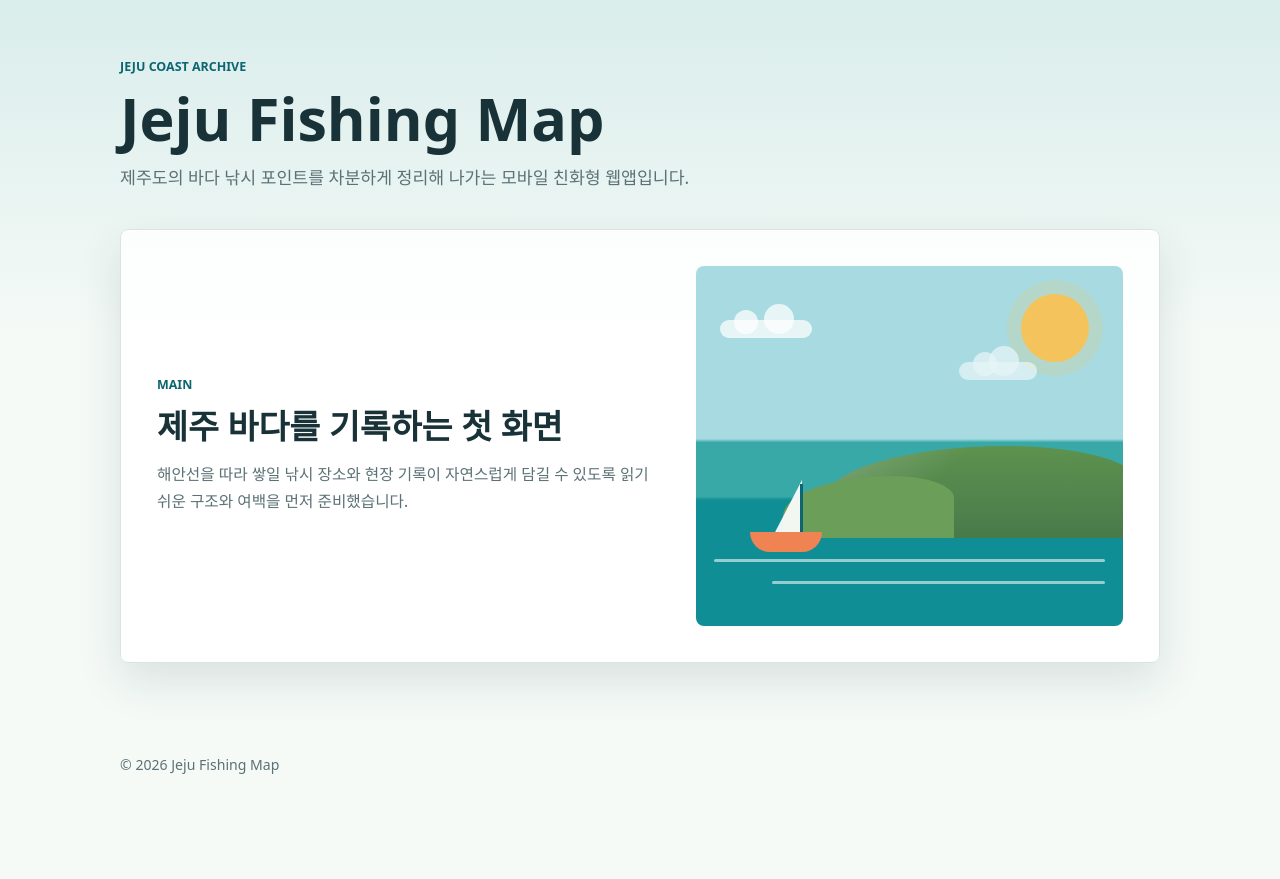
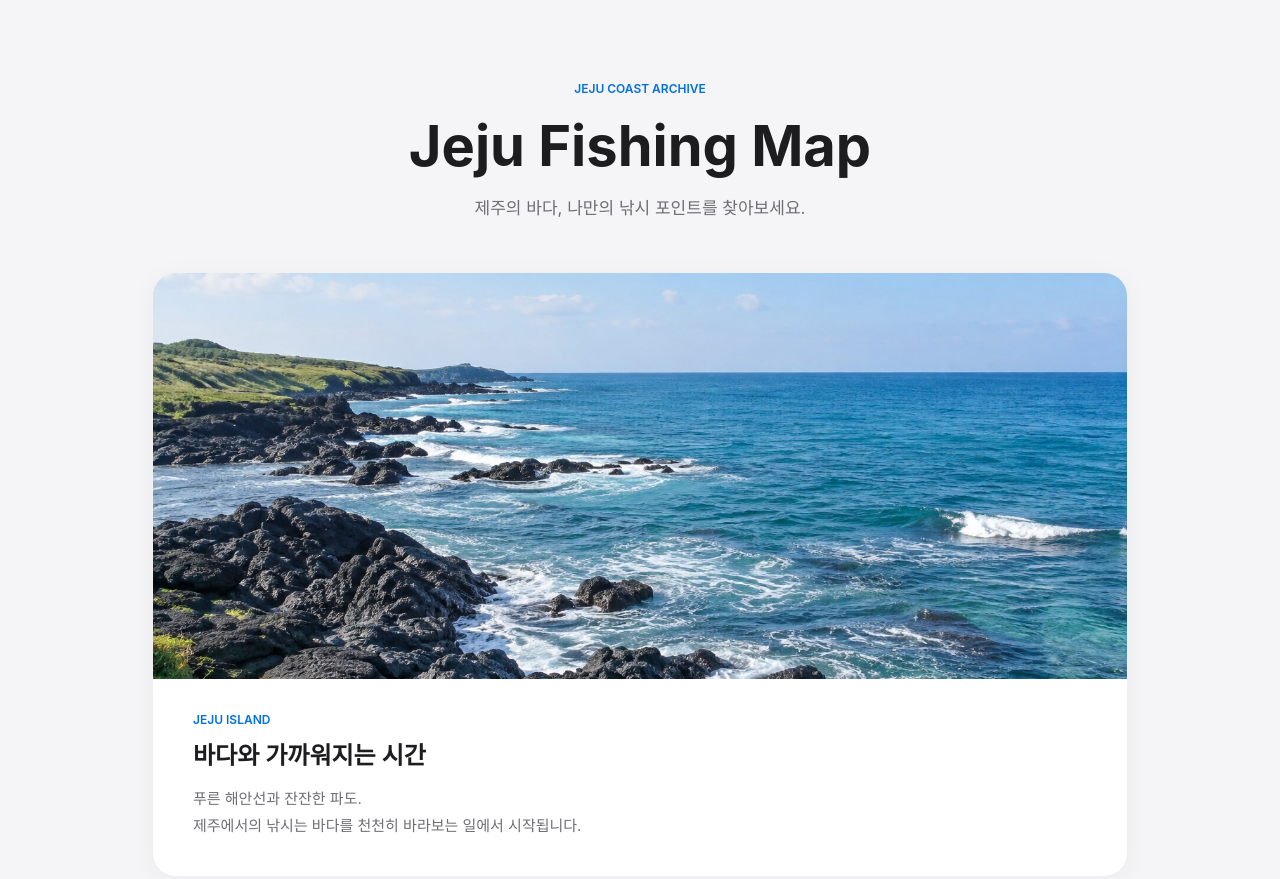
Before and after one commit to gwichaneum/jeju-fishing-map, a plain HTML site: page index.html in a window 1280 px wide. Shown: the top 879 px of the page. Before the commit the page ends 800 px from the top, so only its background shows below. Drawn offline with Linux system fonts and the light colour scheme.

Commit message:
style: redesign main page UI

```diff
--- a/index.html
+++ b/index.html
@@ -2,7 +2,10 @@
 <html lang="ko">
   <head>
     <meta charset="UTF-8" />
-    <meta name="viewport" content="width=device-width, initial-scale=1.0" />
+    <meta
+      name="viewport"
+      content="width=device-width, initial-scale=1.0, viewport-fit=cover"
+    />
     <title>Jeju Fishing Map</title>
     <link rel="stylesheet" href="./styles.css" />
     <script defer src="./script.js"></script>
@@ -13,32 +16,29 @@
         <p class="kicker">Jeju Coast Archive</p>
         <h1>Jeju Fishing Map</h1>
         <p class="intro">
-          제주도의 바다 낚시 포인트를 차분하게 정리해 나가는 모바일 친화형 웹앱입니다.
+          제주의 바다, 나만의 낚시 포인트를 찾아보세요.
         </p>
       </header>
 
       <main class="main-content">
         <section class="coast-hero" aria-labelledby="main-heading">
-          <div class="hero-copy">
-            <p class="section-label">Main</p>
-            <h2 id="main-heading">제주 바다를 기록하는 첫 화면</h2>
-            <p>
-              해안선을 따라 쌓일 낚시 장소와 현장 기록이 자연스럽게 담길 수 있도록
-              읽기 쉬운 구조와 여백을 먼저 준비했습니다.
-            </p>
+          <div class="coast-scene" aria-hidden="true">
+            <img
+              src="./assets/jeju-coast.jpg"
+              alt=""
+              width="1536"
+              height="1024"
+              fetchpriority="high"
+            />
           </div>
 
-          <div class="coast-scene" aria-hidden="true">
-            <div class="sun"></div>
-            <div class="cloud cloud-one"></div>
-            <div class="cloud cloud-two"></div>
-            <div class="island"></div>
-            <div class="water water-one"></div>
-            <div class="water water-two"></div>
-            <div class="boat">
-              <div class="sail"></div>
-              <div class="hull"></div>
-            </div>
+          <div class="hero-copy">
+            <p class="section-label">Jeju Island</p>
+            <h2 id="main-heading">바다와 가까워지는 시간</h2>
+            <p>
+              푸른 해안선과 잔잔한 파도.<br />
+              제주에서의 낚시는 바다를 천천히 바라보는 일에서 시작됩니다.
+            </p>
           </div>
         </section>
       </main>
--- a/styles.css
+++ b/styles.css
@@ -1,85 +1,110 @@
 :root {
-  --bg: #f5faf7;
+  color-scheme: light;
+  --bg: #f5f5f7;
   --surface: #ffffff;
-  --ink: #183238;
-  --muted: #5c7175;
-  --line: #d8e5e0;
-  --sea: #0f8f95;
-  --deep-sea: #0c6570;
-  --leaf: #487a4a;
-  --coral: #ef8354;
-  --sun: #f5c35b;
-  --shadow: 0 18px 45px rgba(24, 50, 56, 0.12);
+  --ink: #1d1d1f;
+  --muted: #6e6e73;
+  --blue: #0071e3;
+  --line: rgba(29, 29, 31, 0.06);
+  --shadow: 0 4px 24px rgba(29, 29, 31, 0.045);
+  --page-gutter: 20px;
+  --header-space: 48px;
 }
 
 * {
   box-sizing: border-box;
 }
 
+html {
+  font-family:
+    -apple-system,
+    BlinkMacSystemFont,
+    "Segoe UI",
+    "Apple SD Gothic Neo",
+    "Malgun Gothic",
+    sans-serif;
+  letter-spacing: 0;
+  -webkit-text-size-adjust: 100%;
+}
+
 body {
   margin: 0;
-  min-height: 100vh;
-  background:
-    linear-gradient(180deg, rgba(15, 143, 149, 0.12), transparent 340px),
-    var(--bg);
+  background: var(--bg);
   color: var(--ink);
-  font-family:
-    "Pretendard",
-    "Apple SD Gothic Neo",
-    "Malgun Gothic",
-    system-ui,
-    sans-serif;
+  line-height: 1.6;
+  -webkit-font-smoothing: antialiased;
+}
+
+::selection {
+  background: #d9eaff;
+  color: var(--ink);
+}
+
+:focus-visible {
+  outline: 3px solid var(--blue);
+  outline-offset: 4px;
 }
 
 .page-shell {
-  min-height: 100vh;
   display: flex;
   flex-direction: column;
+  min-height: 100vh;
+  min-height: 100svh;
 }
 
 .site-header,
 .main-content,
 .site-footer {
-  width: min(100%, 1080px);
-  margin: 0 auto;
-  padding-right: 20px;
-  padding-left: 20px;
+  width: min(100%, 1040px);
+  margin-inline: auto;
+  padding-left: max(var(--page-gutter), env(safe-area-inset-left));
+  padding-right: max(var(--page-gutter), env(safe-area-inset-right));
 }
 
 .site-header {
-  padding-top: 38px;
-  padding-bottom: 24px;
-}
-
-.kicker,
-.section-label {
-  margin: 0 0 12px;
-  color: var(--deep-sea);
-  font-size: 0.78rem;
-  font-weight: 800;
-  letter-spacing: 0;
-  text-transform: uppercase;
+  padding-top: calc(var(--header-space) + env(safe-area-inset-top));
+  padding-bottom: 32px;
+  text-align: center;
 }
 
 h1,
 h2,
 p {
-  margin-top: 0;
+  margin: 0;
+  overflow-wrap: break-word;
+}
+
+.kicker,
+.section-label {
+  color: var(--blue);
+  font-size: 0.75rem;
+  font-weight: 600;
+  line-height: 1.5;
+  text-transform: uppercase;
+}
+
+.kicker {
+  margin-bottom: 16px;
 }
 
 h1 {
-  margin-bottom: 14px;
-  font-size: 2.45rem;
-  line-height: 1.05;
-  letter-spacing: 0;
+  max-width: 720px;
+  margin-inline: auto;
+  font-size: 2.25rem;
+  font-weight: 700;
+  line-height: 1.15;
+  text-wrap: balance;
 }
 
 .intro {
-  max-width: 620px;
-  margin-bottom: 0;
+  max-width: 560px;
+  margin: 16px auto 0;
   color: var(--muted);
   font-size: 1rem;
-  line-height: 1.7;
+  font-weight: 400;
+  line-height: 1.75;
+  word-break: keep-all;
+  text-wrap: balance;
 }
 
 .main-content {
@@ -88,186 +113,69 @@ h1 {
 }
 
 .coast-hero {
-  display: grid;
-  gap: 24px;
-  align-items: center;
-  padding: 24px;
+  overflow: hidden;
   border: 1px solid var(--line);
-  border-radius: 8px;
-  background: rgba(255, 255, 255, 0.84);
+  border-radius: 20px;
+  background: var(--surface);
   box-shadow: var(--shadow);
+  transition: box-shadow 0.25s ease;
+}
+
+.coast-scene {
+  aspect-ratio: 1.5;
+  overflow: hidden;
+  background: #e8f1f8;
+}
+
+.coast-scene img {
+  display: block;
+  width: 100%;
+  height: 100%;
+  object-fit: cover;
+  object-position: center;
+}
+
+.hero-copy {
+  padding: 28px 24px 30px;
+}
+
+.section-label {
+  margin-bottom: 10px;
 }
 
 .hero-copy h2 {
-  margin-bottom: 14px;
-  font-size: 1.65rem;
-  line-height: 1.25;
-  letter-spacing: 0;
+  margin-bottom: 12px;
+  font-size: 1.375rem;
+  font-weight: 600;
+  line-height: 1.4;
+  word-break: keep-all;
+  text-wrap: balance;
 }
 
 .hero-copy p:last-child {
-  margin-bottom: 0;
+  max-width: 640px;
   color: var(--muted);
-  font-size: 0.98rem;
-  line-height: 1.75;
-}
-
-.coast-scene {
-  position: relative;
-  min-height: 260px;
-  overflow: hidden;
-  border-radius: 8px;
-  background:
-    linear-gradient(180deg, #a7dbe1 0 48%, #39a9a8 49% 64%, #0f8f95 65% 100%);
-  isolation: isolate;
-}
-
-.sun {
-  position: absolute;
-  top: 28px;
-  right: 34px;
-  width: 68px;
-  height: 68px;
-  border-radius: 50%;
-  background: var(--sun);
-  box-shadow: 0 0 0 14px rgba(245, 195, 91, 0.18);
-}
-
-.cloud {
-  position: absolute;
-  height: 18px;
-  border-radius: 999px;
-  background: rgba(255, 255, 255, 0.74);
-}
-
-.cloud::before,
-.cloud::after {
-  position: absolute;
-  bottom: 4px;
-  content: "";
-  border-radius: 50%;
-  background: inherit;
-}
-
-.cloud::before {
-  left: 14px;
-  width: 24px;
-  height: 24px;
-}
-
-.cloud::after {
-  right: 18px;
-  width: 30px;
-  height: 30px;
-}
-
-.cloud-one {
-  top: 54px;
-  left: 24px;
-  width: 92px;
-}
-
-.cloud-two {
-  top: 96px;
-  right: 86px;
-  width: 78px;
-  opacity: 0.72;
-}
-
-.island {
-  position: absolute;
-  right: -18px;
-  bottom: 88px;
-  width: 74%;
-  height: 92px;
-  border-radius: 58% 42% 0 0;
-  background:
-    linear-gradient(135deg, rgba(255, 255, 255, 0.24), transparent 36%),
-    linear-gradient(180deg, #5d924f, var(--leaf));
-}
-
-.island::before {
-  position: absolute;
-  bottom: 0;
-  left: -42px;
-  width: 54%;
-  height: 62px;
-  content: "";
-  border-radius: 70% 38% 0 0;
-  background: #6b9e59;
-}
-
-.water {
-  position: absolute;
-  left: 18px;
-  right: 18px;
-  height: 3px;
-  border-radius: 999px;
-  background: rgba(255, 255, 255, 0.56);
-}
-
-.water-one {
-  bottom: 64px;
-}
-
-.water-two {
-  bottom: 42px;
-  left: 76px;
-}
-
-.boat {
-  position: absolute;
-  bottom: 70px;
-  left: 44px;
-  width: 82px;
-  height: 74px;
-}
-
-.sail {
-  position: absolute;
-  bottom: 18px;
-  left: 32px;
-  width: 0;
-  height: 0;
-  border-bottom: 58px solid rgba(255, 255, 255, 0.92);
-  border-left: 30px solid transparent;
-}
-
-.sail::after {
-  position: absolute;
-  top: 4px;
-  left: -2px;
-  width: 3px;
-  height: 58px;
-  content: "";
-  background: var(--deep-sea);
-}
-
-.hull {
-  position: absolute;
-  bottom: 4px;
-  left: 10px;
-  width: 72px;
-  height: 20px;
-  border-radius: 0 0 42px 42px;
-  background: var(--coral);
+  font-size: 0.9375rem;
+  line-height: 1.85;
+  word-break: keep-all;
 }
 
 .site-footer {
-  padding-top: 6px;
-  padding-bottom: 26px;
+  padding-top: 8px;
+  padding-bottom: calc(28px + env(safe-area-inset-bottom));
   color: var(--muted);
-  font-size: 0.88rem;
+  font-size: 0.8125rem;
+  text-align: center;
 }
 
 .js-ready .coast-hero {
-  animation: fade-up 560ms ease both;
+  animation: fade-up 0.28s ease-out both;
 }
 
 @keyframes fade-up {
   from {
     opacity: 0;
-    transform: translateY(10px);
+    transform: translateY(6px);
   }
 
   to {
@@ -276,36 +184,92 @@ h1 {
   }
 }
 
-@media (min-width: 760px) {
-  .site-header {
-    padding-top: 58px;
-    padding-bottom: 36px;
+@media (hover: hover) and (pointer: fine) {
+  .coast-hero:hover {
+    box-shadow: 0 8px 32px rgba(29, 29, 31, 0.065);
+  }
+}
+
+@media (max-width: 359px) {
+  :root {
+    --page-gutter: 16px;
   }
 
   h1 {
-    font-size: 3.7rem;
+    font-size: 2rem;
+  }
+
+  .hero-copy {
+    padding-inline: 20px;
+  }
+
+  .hero-copy h2 {
+    font-size: 1.25rem;
+  }
+}
+
+@media (min-width: 640px) {
+  :root {
+    --page-gutter: 32px;
+    --header-space: 64px;
+  }
+
+  .site-header {
+    padding-bottom: 40px;
+  }
+
+  h1 {
+    font-size: 3rem;
   }
 
   .intro {
-    font-size: 1.08rem;
+    font-size: 1.0625rem;
   }
 
   .coast-hero {
-    grid-template-columns: minmax(0, 0.92fr) minmax(340px, 0.78fr);
-    gap: 36px;
-    padding: 36px;
+    border-radius: 24px;
+  }
+
+  .coast-scene {
+    aspect-ratio: 2.4;
+  }
+
+  .hero-copy {
+    padding: 32px 36px 36px;
   }
 
   .hero-copy h2 {
-    font-size: 2.1rem;
+    font-size: 1.5rem;
+  }
+}
+
+@media (min-width: 960px) {
+  :root {
+    --header-space: 80px;
   }
 
-  .coast-scene {
-    min-height: 360px;
+  .site-header {
+    padding-bottom: 48px;
+  }
+
+  h1 {
+    font-size: 3.5rem;
+  }
+
+  .hero-copy {
+    padding-inline: 40px;
+  }
+
+  .main-content {
+    padding-bottom: 40px;
   }
 }
 
 @media (prefers-reduced-motion: reduce) {
+  .coast-hero {
+    transition: none;
+  }
+
   .js-ready .coast-hero {
     animation: none;
   }
```
Also changed, not shown: assets/jeju-coast.jpg (added).
